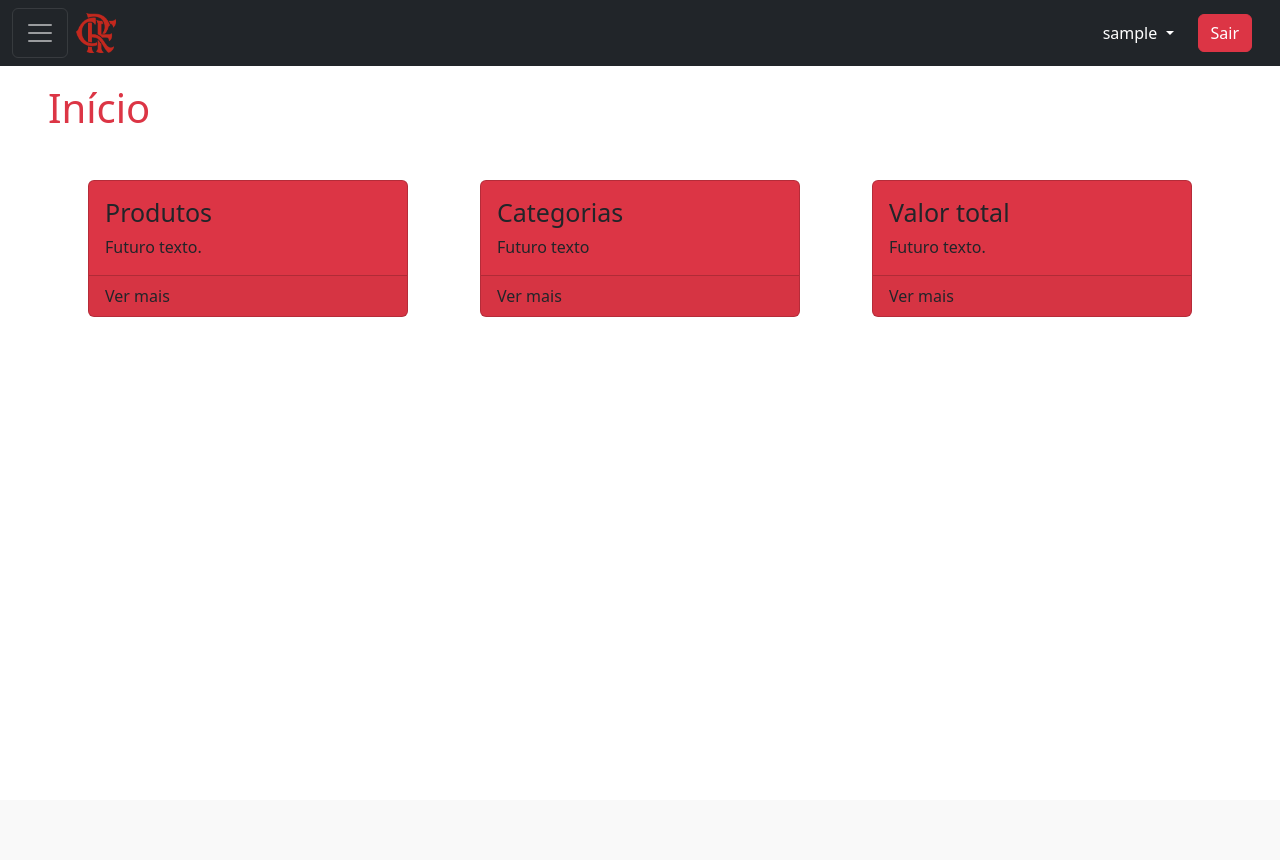
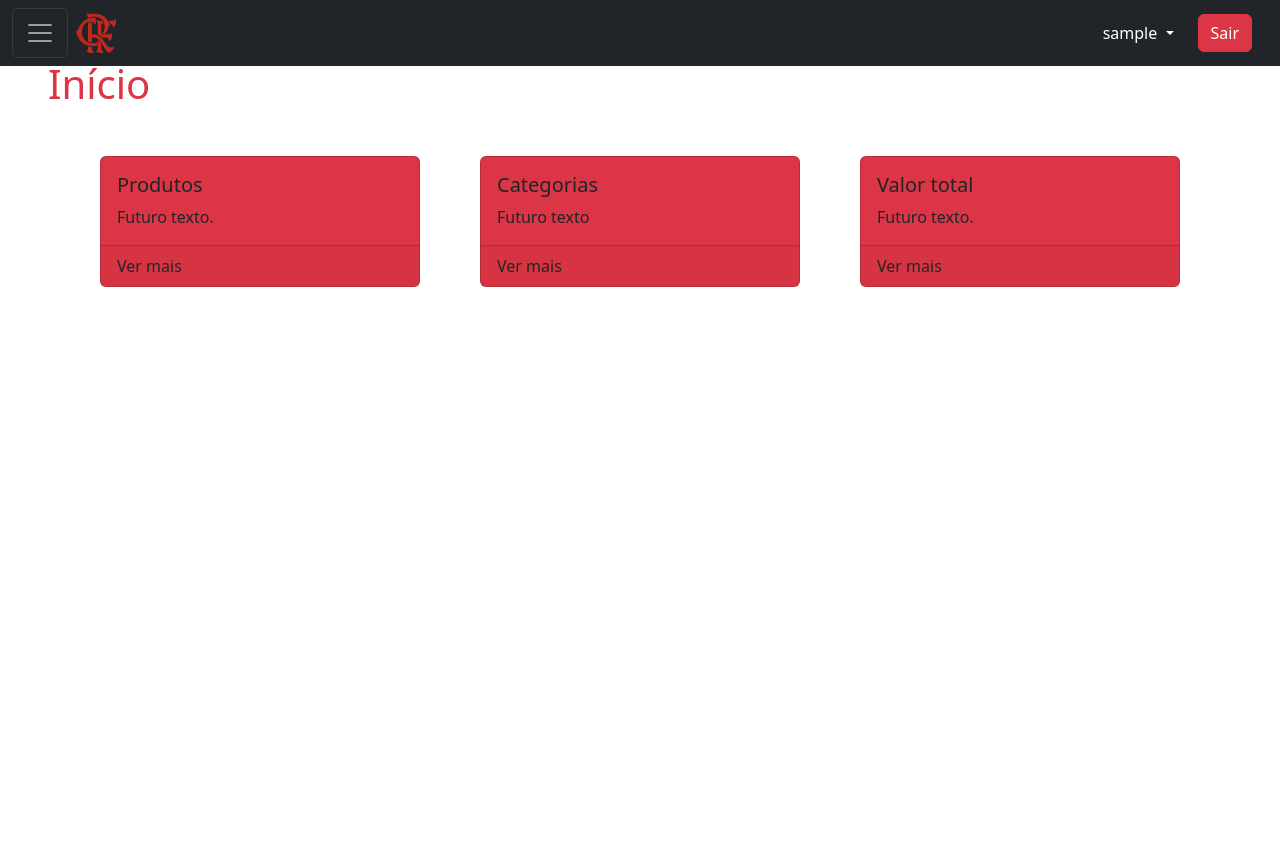
Before and after one commit to macielemilly/esporte, a PHP site: page / in a window 1280 px wide. Before the commit the page ends 317 px from the top, so only its background shows below. Run offline with PHP 8.4, Linux system fonts and the light colour scheme; the visitor is signed in with stand-in values (Sample User, id 1).

Commit message:
inicio produtos

```diff
--- /dev/null
+++ b/css/index.css
@@ -0,0 +1,12 @@
+.inicio-title {
+    margin-top: 60px;
+}
+.text {
+    font-size: 25px;
+}
+.altura{
+    height: 100vh;
+}
+.cartao{
+    width: 20rem;
+}
--- /dev/null
+++ b/css/nav.css
@@ -0,0 +1,3 @@
+.letra {
+    font-size: 20px;
+}
--- a/template/index.php
+++ b/template/index.php
@@ -12,42 +12,31 @@
     <meta charset="UTF-8">
     <meta name="viewport" content="width=device-width, initial-scale=1.0">
     <title>Document</title>
+    <link rel="stylesheet" href="../css/index.css">
     <link href="https://cdn.jsdelivr.net/npm/bootstrap@5.3.3/dist/css/bootstrap.min.css" rel="stylesheet" integrity="sha384-QWTKZyjpPEjISv5WaRU9OFeRpok6YctnYmDr5pNlyT2bRjXh0JMhjY6hW+ALEwIH" crossorigin="anonymous">
-    <style>
-        .inicio-title {
-            margin-top: 60px;
-            /* Adiciona margem superior igual à altura da barra de navegação */
-        }
-
-        .text {
-            font-size: 25px;
-        }
-    </style>
 </head>
 
-<body style="height: 100vh;">
-    <div class="mx-5">>
+<body class="altura">
+    <div class="mx-5">
         <h1 class="inicio-title text-danger">Início</h1>
     </div>
-    <div class="d-flex flex-row justify-content-center mt-5">
-        <div class="d-flex justify-content-center mx-4">
-            <div class="container d-flex justify-content-center">
-                <div class="card card text-dark bg-danger mb-3" style="width: 20rem;">
+    <div class="container mt-5">
+        <div class="row">
+            <div class="col-12 col-md-4 d-flex justify-content-center mb-4">
+                <div class="card text-dark bg-danger cartao">
                     <div class="card-body">
-                        <h5 class="card-title text">Produtos</h5>
+                        <h5 class="card-title">Produtos</h5>
                         <p class="card-text">Futuro texto.</p>
                     </div>
                     <div class="card-footer">
-                        <a href="#" class="text-decoration-none text-dark">Ver mais</a>
+                        <a href="produtos.php" class="text-decoration-none text-dark">Ver mais</a>
                     </div>
                 </div>
             </div>
-        </div>
-        <div class="d-flex justify-content-center">
-            <div class="container d-flex justify-content-center mx-4">
-                <div class="card card text-dark bg-danger mb-3" style="width: 20rem;">
+            <div class="col-12 col-md-4 d-flex justify-content-center mb-4">
+                <div class="card text-dark bg-danger cartao">
                     <div class="card-body">
-                        <h5 class="card-title text">Categorias</h5>
+                        <h5 class="card-title">Categorias</h5>
                         <p class="card-text">Futuro texto</p>
                     </div>
                     <div class="card-footer">
@@ -55,12 +44,10 @@
                     </div>
                 </div>
             </div>
-        </div>
-        <div class="d-flex justify-content-center">
-            <div class="container d-flex justify-content-center mx-4">
-                <div class="card card text-dark bg-danger mb-3" style="width: 20rem;">
+            <div class="col-12 col-md-4 d-flex justify-content-center mb-4">
+                <div class="card text-dark bg-danger cartao">
                     <div class="card-body">
-                        <h5 class="card-title text">Valor total</h5>
+                        <h5 class="card-title">Valor total</h5>
                         <p class="card-text">Futuro texto.</p>
                     </div>
                     <div class="card-footer">
--- a/template/nav.php
+++ b/template/nav.php
@@ -6,12 +6,8 @@
     <meta name="viewport" content="width=device-width, initial-scale=1.0">
     <link rel="stylesheet" href="https://cdnjs.cloudflare.com/ajax/libs/font-awesome/6.5.2/css/all.min.css" integrity="sha512-SnH5WK+bZxgPHs44uWIX+LLJAJ9/2PkPKZ5QiAj6Ta86w+fsb2TkcmfRyVX3pBnMFcV7oQPJkl9QevSCWr3W6A==" crossorigin="anonymous" referrerpolicy="no-referrer" />
     <link href="https://cdn.jsdelivr.net/npm/bootstrap@5.3.3/dist/css/bootstrap.min.css" rel="stylesheet" integrity="sha384-QWTKZyjpPEjISv5WaRU9OFeRpok6YctnYmDr5pNlyT2bRjXh0JMhjY6hW+ALEwIH" crossorigin="anonymous">
-    <title>Sidebar</title>
-    <style>
-        .letra {
-            font-size: 20px;
-        }
-    </style>
+    <link rel="stylesheet" href="../css/nav.css">
+    <title>navbar</title>
 </head>
 
 <body>
@@ -54,7 +50,7 @@
                                 <i class="fa-solid fa-house me-3"></i>Início</a>
                         </li>
                         <li class="nav-item">
-                            <a class="nav-link active d-flex align-items-center letra" href="#">
+                            <a class="nav-link active d-flex align-items-center letra" href="produtos.php">
                                 <i class="fa-solid fa-box me-3"></i>Produtos</a>
                         </li>
                         <li class="nav-item">
```
Also changed, not shown: css/produtos.css (added, +9 -0 lines), template/produtos.php (added, +73 -0 lines), template/footer.php (deleted).
